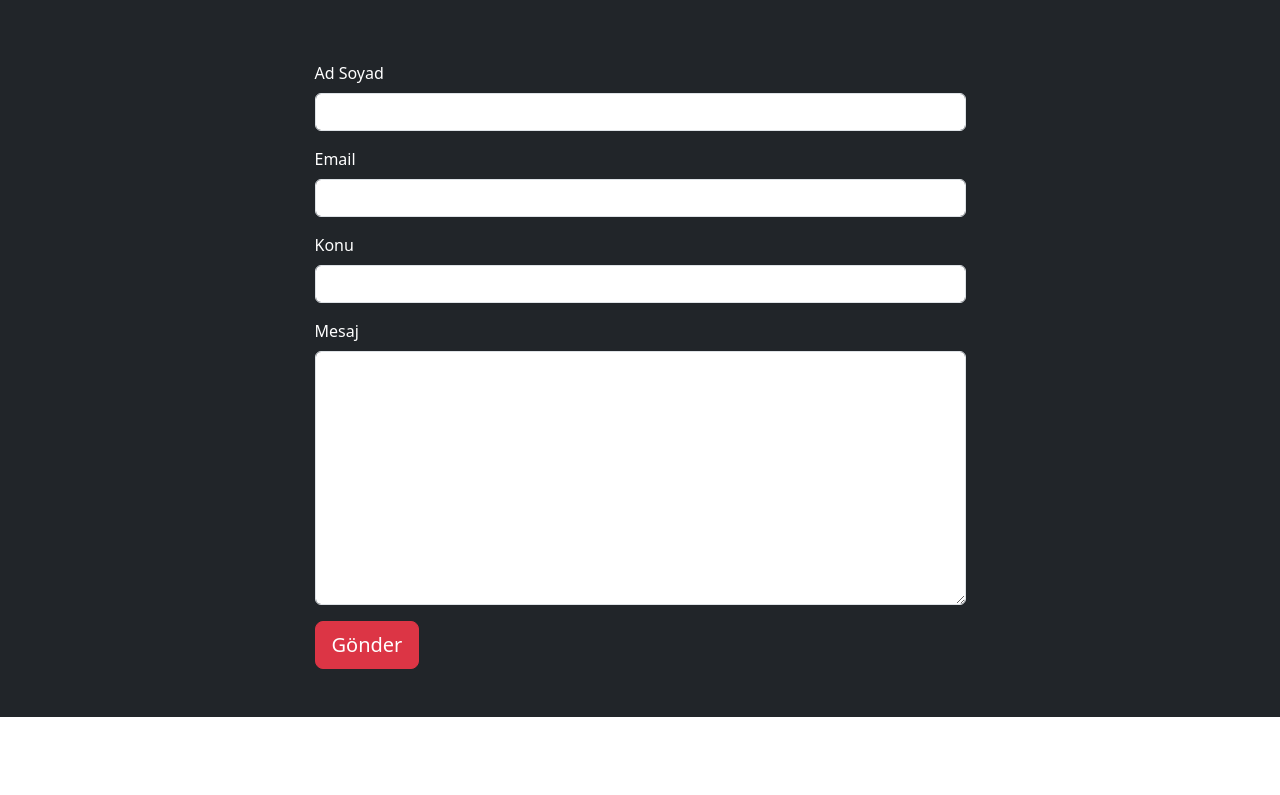
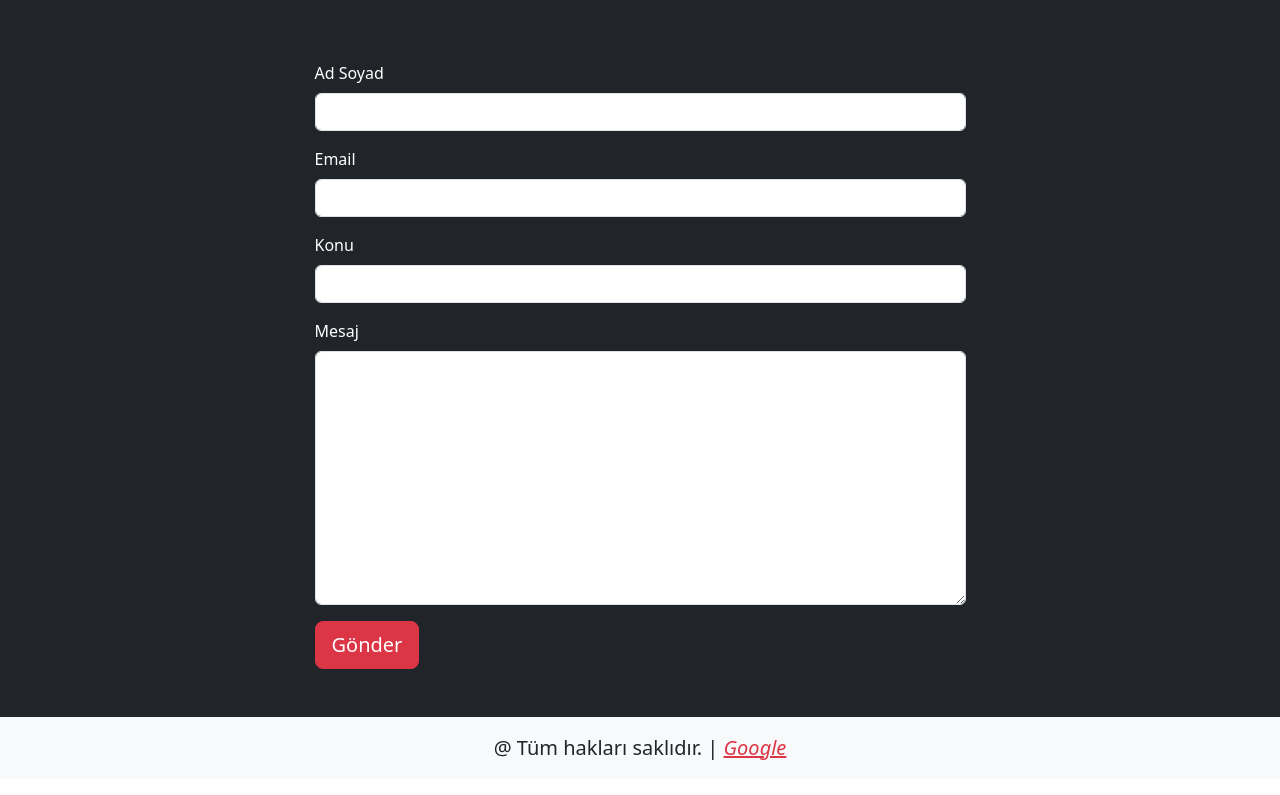
Before and after one commit to kaanozsavran/PersonalWebSite, a plain HTML site: page index.html in a window 1280 px wide. Shown: the part 3386-4181 px from the top of the page. Before the commit the page ends 4103 px from the top, so only its background shows below. Drawn offline with nearby package versions, Linux system fonts and the light colour scheme.

Commit message:
add footer

```diff
--- a/index.html
+++ b/index.html
@@ -241,11 +241,18 @@
             </div>
 
         </div>
+    </section>
+
+    <section>
+
+        <footer class="bg-light">
+            <div class="text-center">
+                <p class="fs-5 py-3">@ Tüm hakları saklıdır. | <a href="https://www.google.com.tr/?hl=tr"
+                        class="text-danger fst-italic">Google</a></p>
+            </div>
 
 
-
-
-
+        </footer>
     </section>
 
 
```
